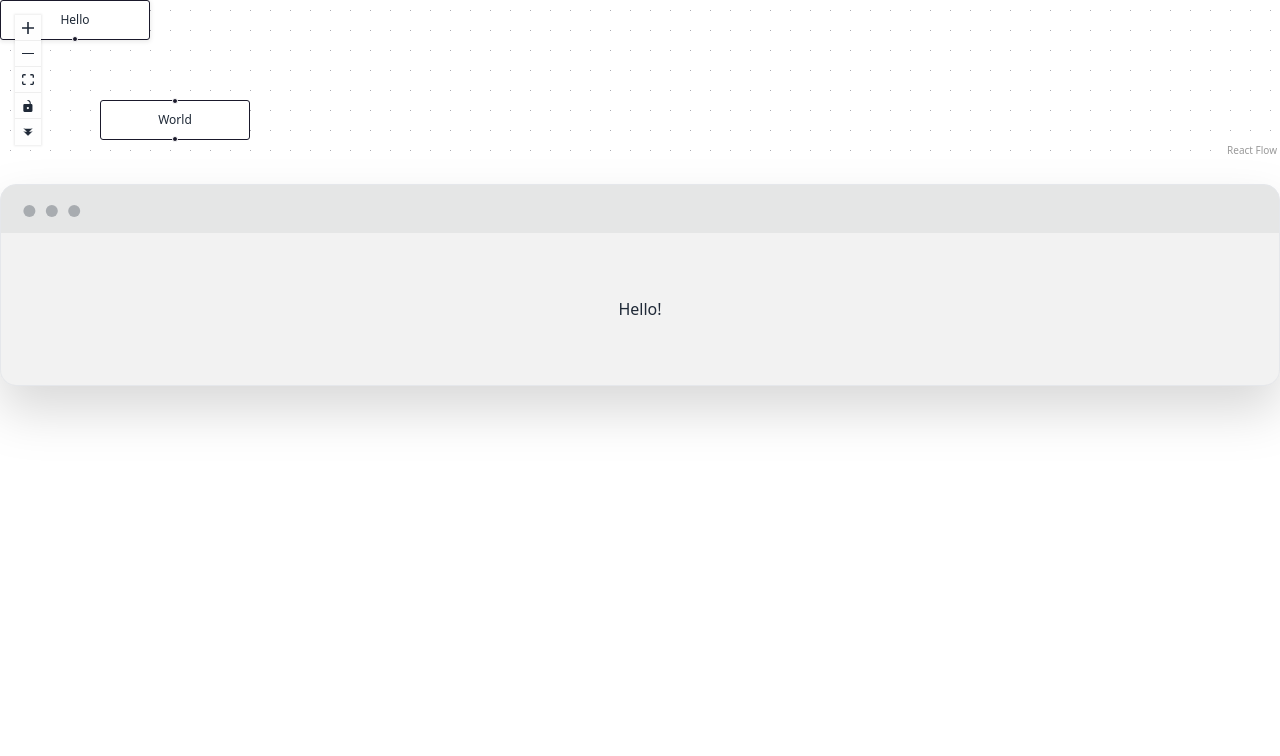
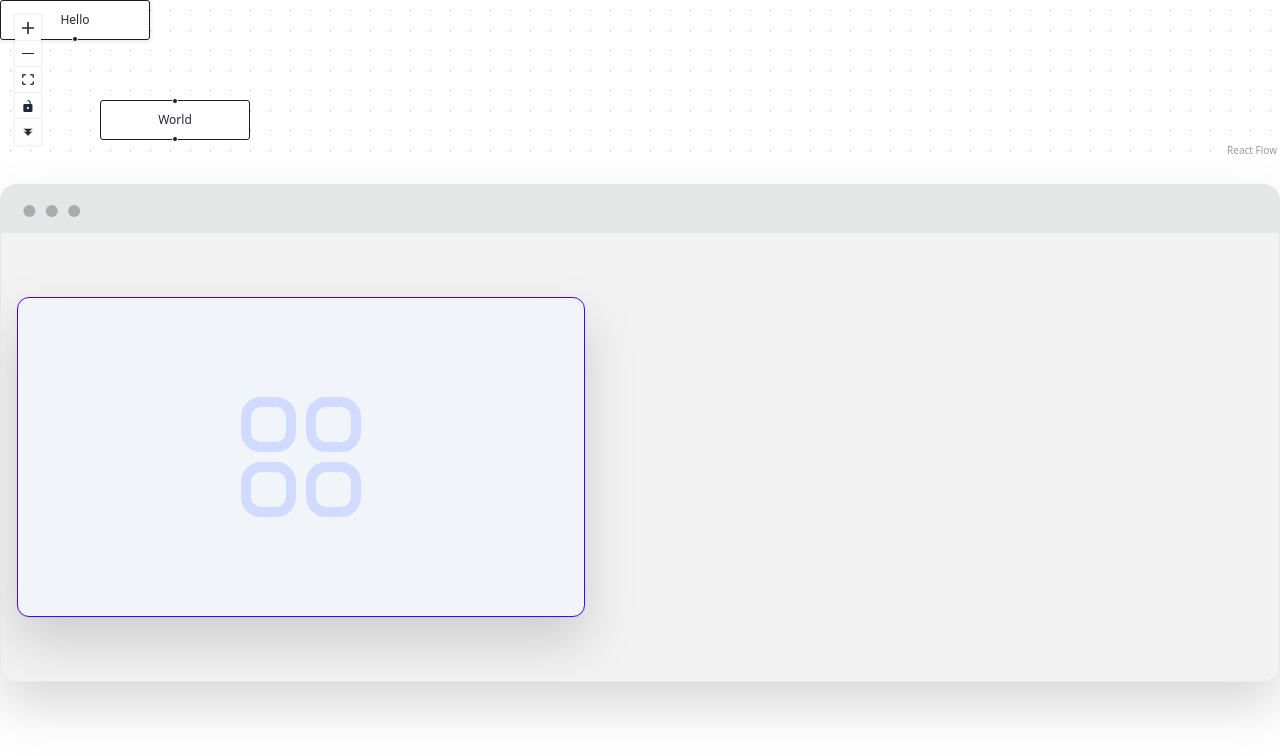
Before and after one commit to CjordanIII/node-planner, a React (Vite) app: page / in a window 1280 px wide. Both pictures are taken after a click on the button 28 px from the left and 772 px from the top of the page. Shown: the top 756 px of the page. Built offline with nearby package versions, Linux system fonts and the light colour scheme.

Commit message:
add value to btn of btn

```diff
--- /dev/null
+++ b/src/assets/icons/Rectangle.tsx
@@ -0,0 +1,28 @@
+const Rectangle = () => {
+  // TODO create a class the returns options and settings for nodes
+  return (
+    <button
+      className="btn btn-xs sm:btn-sm md:btn-md lg:btn-lg"
+      value="Default"
+      onClick={(e) => {
+        console.log(e.target.value);
+      }}
+    >
+      <svg
+        fill="none"
+        viewBox="0 0 24 24"
+        strokeWidth={1.5}
+        stroke="currentColor"
+        className="size-6"
+      >
+        <path
+          strokeLinecap="round"
+          strokeLinejoin="round"
+          d="M5.25 8.25A2.25 2.25 0 0 1 7.5 6h9a2.25 2.25 0 0 1 2.25 2.25v9A2.25 2.25 0 0 1 16.5 19.5h-9A2.25 2.25 0 0 1 5.25 17.25v-9z"
+        />
+      </svg>
+    </button>
+  );
+};
+
+export default Rectangle;
--- a/src/components/workbench/bottom_work_bench/Node.tsx
+++ /dev/null
@@ -1,10 +0,0 @@
-import DeafultNode from "./DeafultNode";
-const Node = () => {
-  return (
-    <div>
-      <DeafultNode />
-    </div>
-  );
-};
-
-export default Node;
--- a/src/components/workbench/bottom_work_bench/Workbench.tsx
+++ b/src/components/workbench/bottom_work_bench/Workbench.tsx
@@ -1,11 +1,16 @@
 import { useState } from "react";
+import Node from "./work_bench_options/Node";
+import NodeMenu from "./work_bench_options/NodeMenu";
 const Workbench = () => {
   const [isShowing, setIsShowing] = useState(false);
 
   return (
     <div className="drop-shadow-2xl mt-6 ">
       <div className="mockup-window bg-base-300 border">
-        <div className="bg-base-200 flex justify-center px-4 py-16">Hello!</div>
+        <div className="bg-base-200 flex justify-start px-4 py-16">
+          <Node setIsShowing={setIsShowing} />
+        </div>
+        {isShowing && <NodeMenu />}
       </div>
     </div>
   );
--- /dev/null
+++ b/src/components/workbench/bottom_work_bench/work_bench_options/Node.tsx
@@ -0,0 +1,24 @@
+const Node = ({ setIsShowing }) => {
+  return (
+    <button
+      onClick={() => setIsShowing((prev: boolean) => !prev)}
+      className="artboard artboard-horizontal phone-1 bg-slate-100 drop-shadow-2xl btn btn-primary rounded-xl "
+    >
+      <svg
+        fill="none"
+        viewBox="0 0 24 24"
+        strokeWidth={1.5}
+        stroke="currentColor"
+        className="size-40"
+      >
+        <path
+          strokeLinecap="round"
+          strokeLinejoin="round"
+          d="M3.75 6A2.25 2.25 0 0 1 6 3.75h2.25A2.25 2.25 0 0 1 10.5 6v2.25a2.25 2.25 0 0 1-2.25 2.25H6a2.25 2.25 0 0 1-2.25-2.25V6ZM3.75 15.75A2.25 2.25 0 0 1 6 13.5h2.25a2.25 2.25 0 0 1 2.25 2.25V18a2.25 2.25 0 0 1-2.25 2.25H6A2.25 2.25 0 0 1 3.75 18v-2.25ZM13.5 6a2.25 2.25 0 0 1 2.25-2.25H18A2.25 2.25 0 0 1 20.25 6v2.25A2.25 2.25 0 0 1 18 10.5h-2.25a2.25 2.25 0 0 1-2.25-2.25V6ZM13.5 15.75a2.25 2.25 0 0 1 2.25-2.25H18a2.25 2.25 0 0 1 2.25 2.25V18A2.25 2.25 0 0 1 18 20.25h-2.25A2.25 2.25 0 0 1 13.5 18v-2.25Z"
+        />
+      </svg>
+    </button>
+  );
+};
+
+export default Node;
--- /dev/null
+++ b/src/components/workbench/bottom_work_bench/work_bench_options/NodeMenu.tsx
@@ -0,0 +1,11 @@
+import Rectangle from "../../../../assets/icons/Rectangle";
+
+const NodeMenu = () => {
+  return (
+    <div>
+      <Rectangle />
+    </div>
+  );
+};
+
+export default NodeMenu;
```
